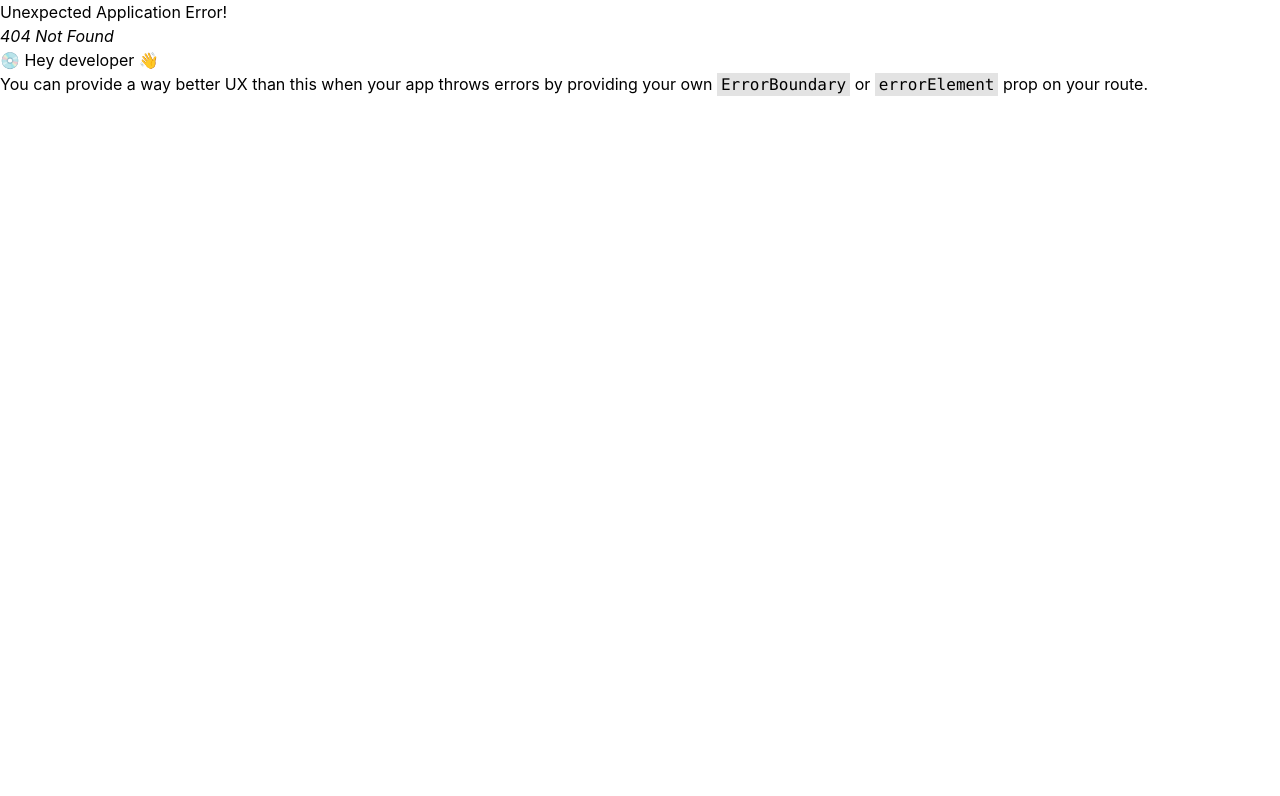
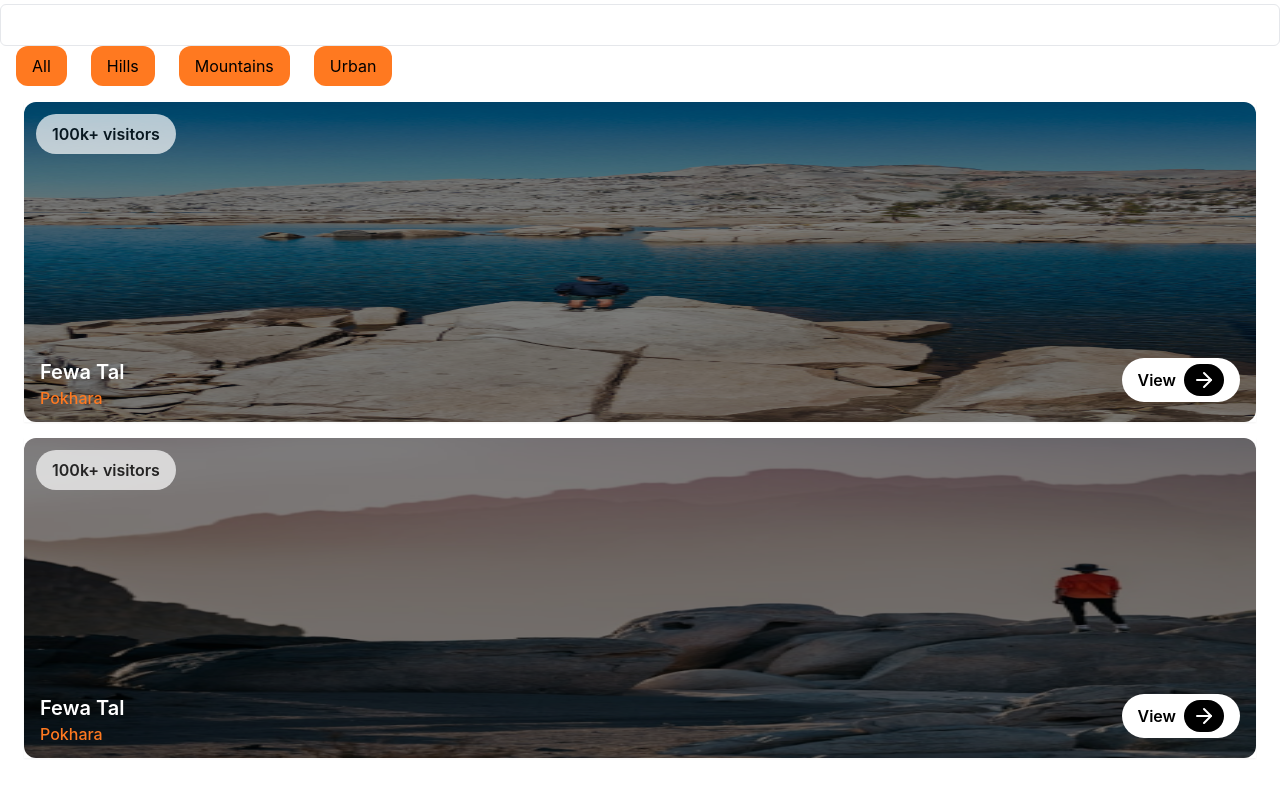
Before and after one commit to Thanka-Digital/travel-app-prototype, a React (Vite) app: page /explore-page in a window 1280 px wide. Before the commit this address had no page. Shown: the top 796 px of the page. Built offline with nearby package versions, Linux system fonts and the light colour scheme.

Commit message:
WIP : Added the location post in this branch

```diff
--- a/src/pages/ExplorePage.tsx
+++ b/src/pages/ExplorePage/ExplorePage.tsx
@@ -2,6 +2,8 @@ import Input from "@/components/form/input/Input";
 import { useNavigate } from "react-router-dom";
 import Button from "@/components/form/button/Button";
 import { exploreTags } from "@/utils/exploreTags";
+import { LocationInfo } from "@/utils/locationDetailsData";
+import LocationCard from "@/components/card/LocationCard";
 
 export const ExploreTags = ({ text, path }: { text: string, path: string }) => {
   const navigate = useNavigate();
@@ -31,8 +33,20 @@ export default function ExplorePage() {
         }
       </section>
 
-
-
+      <div className="flex flex-col gap-4 px-6 py-4">
+        {
+          LocationInfo.map((object, index) => (
+            <LocationCard
+              city={object.city}
+              image={object.image}
+              link={object.link}
+              placeName={object.placeName}
+              visitorsCount={object.visitorsCount}
+              key={index}
+            />
+          ))
+        }
+      </div>
 
     </div >
   )
--- a/src/router/routes.tsx
+++ b/src/router/routes.tsx
@@ -7,6 +7,7 @@ import BoardingPage3 from "@/pages/Splash-Screen/BoardingPage3";
 import BoardingPage4 from "@/pages/Splash-Screen/BoardingPage4";
 import LocationDetails from "@/pages/location/LocationDetails";
 import PostDetails from "@/pages/post/PostDetails";
+import ExplorePage from "@/pages/ExplorePage/ExplorePage";
 
 // Routes in application
 const routes: RouteObject[] = [
@@ -29,6 +30,10 @@ const routes: RouteObject[] = [
   {
     path: "/4",
     element: <BoardingPage4 />,
+  },
+  {
+    path: "/explore-page",
+    element: <ExplorePage />
   },
   {
     path: "/test",
--- a/src/utils/locationDetailsData.tsx
+++ b/src/utils/locationDetailsData.tsx
@@ -10,6 +10,13 @@ export const LocationInfo = [
     visitorsCount: "100k+ visitors",
     placeName: "Fewa Tal",
     link: "/",
+  },
+  {
+    image: '/SplashImg/s2.png',
+    city: 'Pokhara',
+    visitorsCount: '100k+ visitors',
+    placeName: 'Fewa Tal',
+    link: '/'
   },
 ];
 
```
